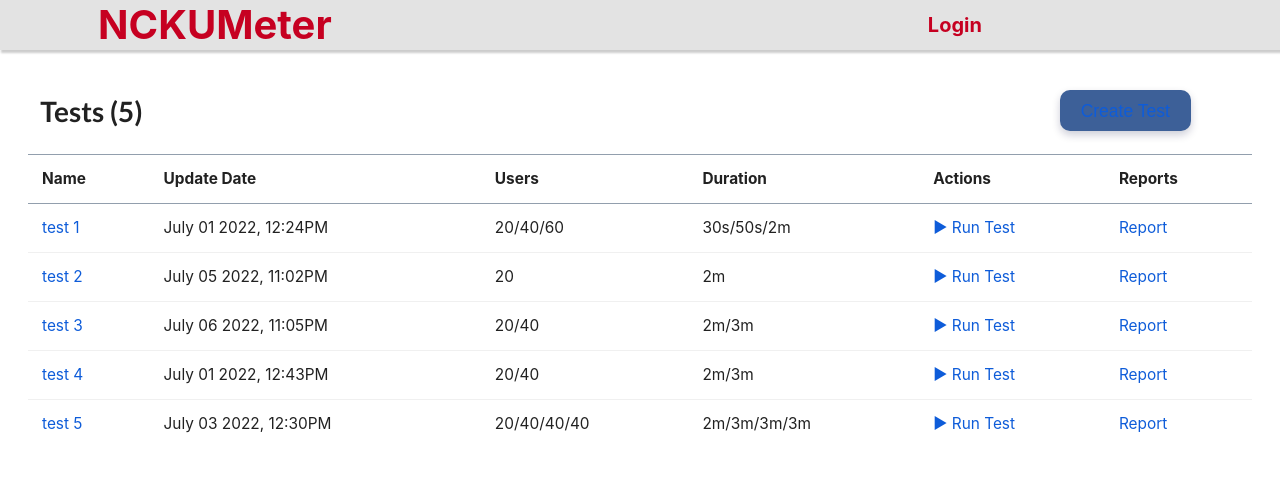
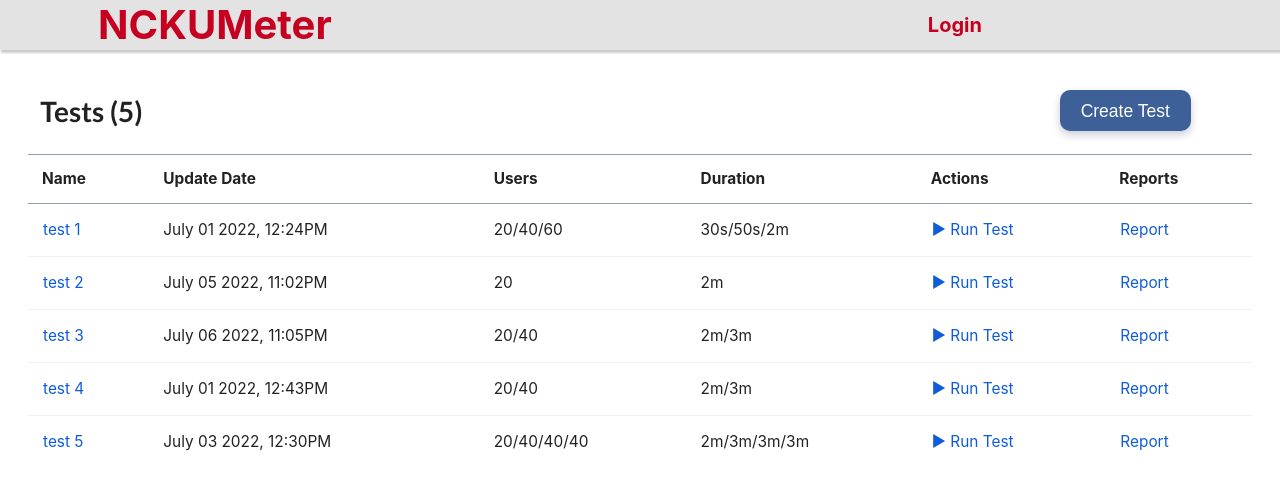
Before and after one commit to YiAnnChen/CKload, a React (Create React App) app in the folder ncku/: page /tests in a window 1280 px wide. Shown: the top 490 px of the page. Built offline with nearby package versions, Linux system fonts and the light colour scheme; no server answers.

Commit message:
Fix item list btns

```diff
--- a/ncku/src/pages/TestsList/TestsList.css
+++ b/ncku/src/pages/TestsList/TestsList.css
@@ -32,6 +32,7 @@
 
 .new-test-btn {
   background-color: #3d6098;
+  text-decoration: none;
   color: white;
   border: none;
   outline: none;
@@ -74,6 +75,13 @@ div.list-item {
   display: inline-block;
 }
 
-.testslist-container a {
+.list-item-btn {
+  display: inline-block;
+  padding: 1px;
   color: #0e5cd9;
+  cursor: pointer;
 }
+
+.list-item-btn:hover {
+  color: #3d6098;
+}
--- a/ncku/src/pages/TestsList/index.js
+++ b/ncku/src/pages/TestsList/index.js
@@ -31,18 +31,25 @@ const TestsList = () => {
   }
 
   function createNewTest(e) {
-    /* Create New Test --> redirect to a new page */
+    /* TODO: Backend */
     console.log('creating new test');
   }
+
   return (
     <div className='testslist-container'>
       <div className='testslist-top'>
         {/* TODO: change (5) to something else using a function to calculate */}
-        <div className='list-title'><h1>Tests (5)</h1></div>
+        <div className='list-title'>
+          <h1>
+            Tests (5)
+          </h1>
+        </div>
         <div className='new-test-btn-container'>
-          <button className='new-test-btn' onClick={createNewTest}>
-            <Link to='tests'>Create Test</Link>
-          </button>
+          <Link to='testsnew'>
+            <button className='new-test-btn' onClick={createNewTest}>
+              Create Test
+            </button>
+          </Link>
         </div>
       </div>
 
@@ -72,6 +79,7 @@ const TestsList = () => {
                     state={{
                       data: data
                     }}
+                    className='list-item-btn'
                   >{data.testName}</Link>
                 </td>
                 <td className='list-item'>{data.updateDate}</td>
@@ -91,8 +99,9 @@ const TestsList = () => {
                     </div>
                   })
                 }</td>
-                <td className='list-item'><a href='#' onClick={handleRunTestClick}>▶ Run Test</a></td>
-                <td className='list-item'><a href='#' onClick={handleReportClick}>Report</a></td>
+                {/* TODO: Change the a element to something else and change cursor!!!! */}
+                <td className='list-item'><p className='list-item-btn' onClick={handleRunTestClick}>▶ Run Test</p></td>
+                <td className='list-item'><p className='list-item-btn' onClick={handleReportClick}>Report</p></td>
               </tr>
             )
             : <div>empty</div>} {/* TODO: Change this later! */}
```
